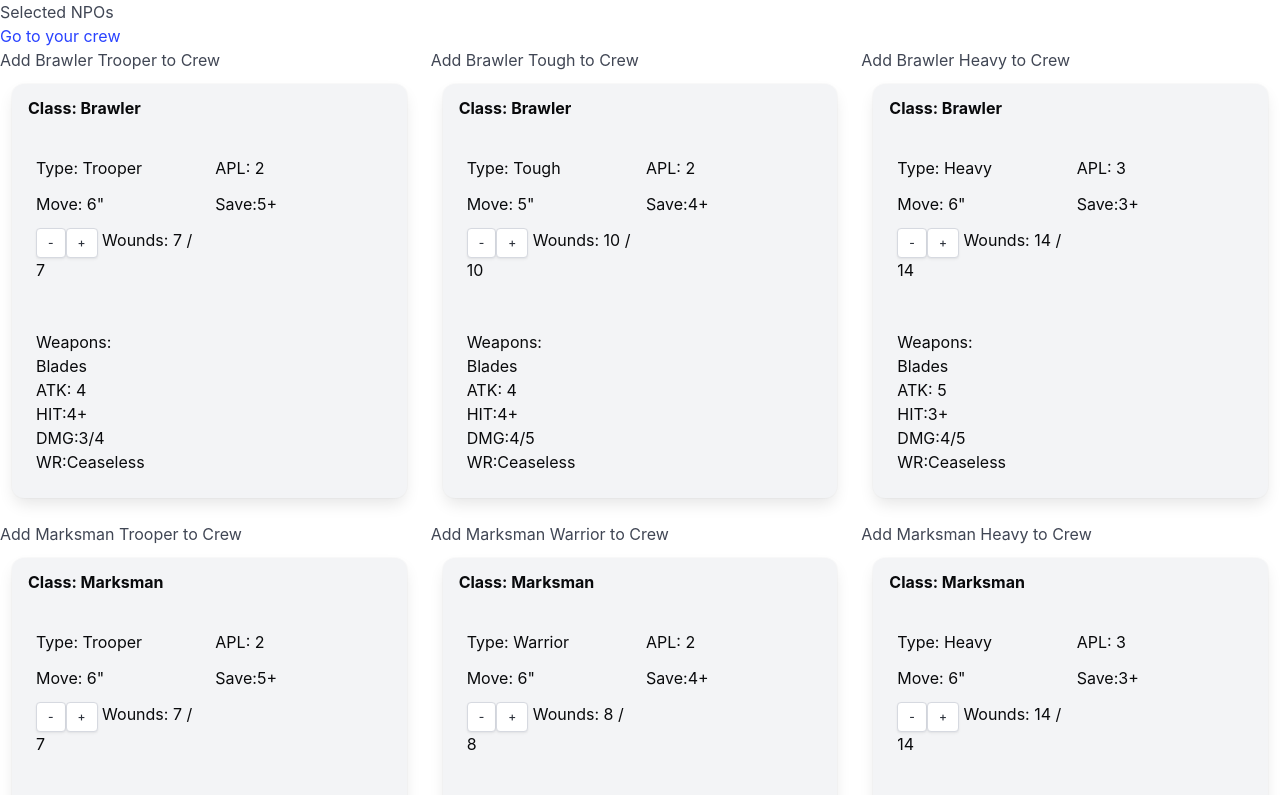
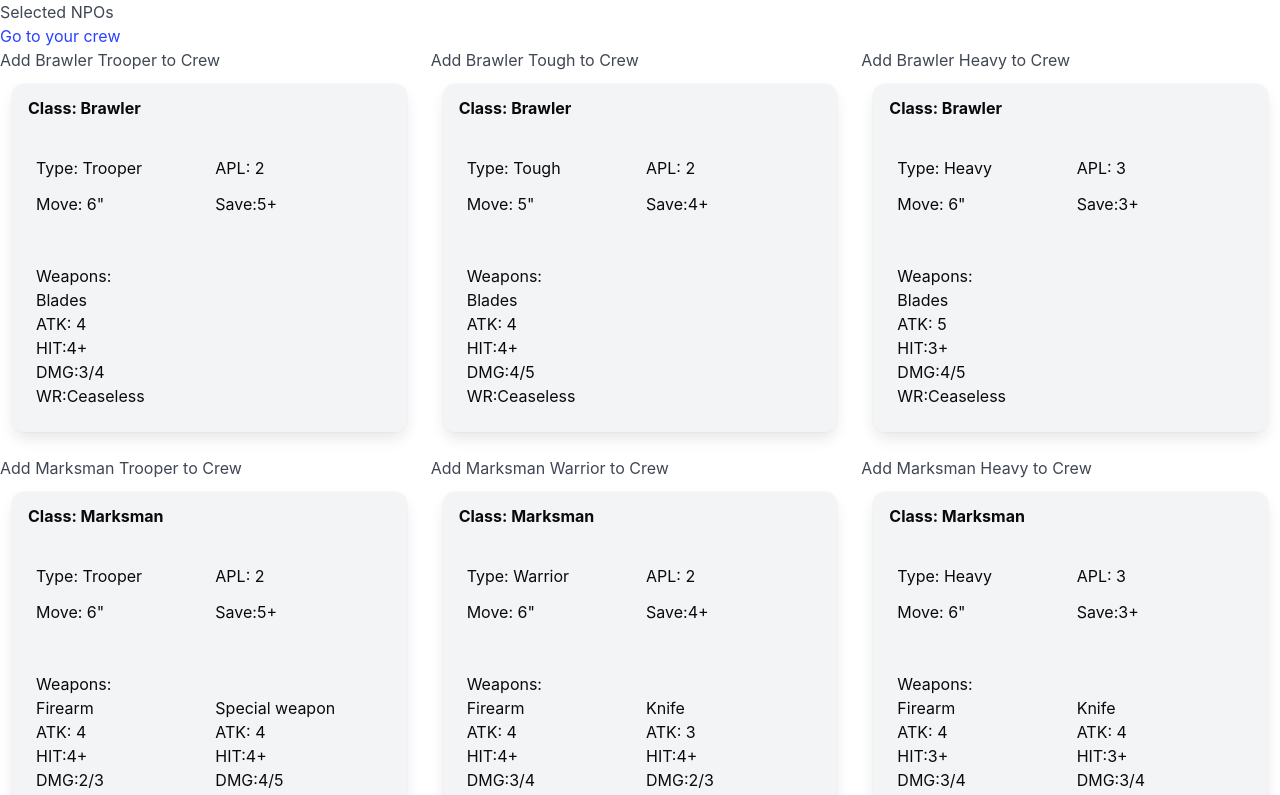
Before and after one commit to jonr68/ktcoc, a React (Create React App) app: page /#/ in a window 1280 px wide. Shown: the top 795 px of the page. Built offline with nearby package versions, Linux system fonts and the light colour scheme.

Commit message:
Only redering plus and minus buttons on crewlist page

```diff
--- a/src/App.tsx
+++ b/src/App.tsx
@@ -32,7 +32,7 @@ function App() {
               />
             }
           />
-          <Route path="/npocrew" element={<NPOCrewList npoCrew={NPOCrew} />} />
+          <Route path="/npocrew" element={<NPOCrewList npoCrew={NPOCrew} displayPlusMinus={true}/>} />
         </Routes>
       </HashRouter>
     </>
--- a/src/Pages/Dashboard.tsx
+++ b/src/Pages/Dashboard.tsx
@@ -62,7 +62,7 @@ const Dashboard = (props: Props) => {
                     Add {npo.name} {npo.level} to Crew
                   </button>
                   <br />
-                  <NPOCard npo={npo} />
+                  <NPOCard npo={npo} displayPlusMinus={false} />
                 </div>
               </>
             );
--- a/src/Pages/NPOCrewList.tsx
+++ b/src/Pages/NPOCrewList.tsx
@@ -4,6 +4,7 @@ import { NPO } from "../data/NPO";
 
 interface Props {
   npoCrew: NPO[];
+  displayPlusMinus:boolean
 }
 const NPOCrewList = (props: Props) => {
   return (
@@ -22,7 +23,7 @@ const NPOCrewList = (props: Props) => {
               <>
                 <div key={index} className="cell">
                   <br />
-                  <NPOCard npo={npo} />
+                  <NPOCard npo={npo} displayPlusMinus={true} />
                 </div>
               </>
             );
--- a/src/card/NPOCards.tsx
+++ b/src/card/NPOCards.tsx
@@ -4,6 +4,7 @@ import { BrawlervHeavy } from "../data/NPOs";
 
 interface NPOCardProps {
   npo: NPO;
+  displayPlusMinus: boolean;
 }
 
 const NPOCard = (props: NPOCardProps) => {
@@ -56,6 +57,7 @@ const NPOCard = (props: NPOCardProps) => {
                 </div>
               )}
               <div className="cell">Save:{save}+</div>
+              {props.displayPlusMinus && (
                 <div className="cell">
                   <button className="button is-small" onClick={lowerWoundCount}>
                     -
@@ -65,6 +67,7 @@ const NPOCard = (props: NPOCardProps) => {
                   </button>{" "}
                   Wounds: {newWoundsRemaining} / {totalWounds}
                 </div>
+              )}
             </div>
             <br />
             <h3>Weapons: </h3>
```
Lines whose indentation alone changed are shown as unchanged.
